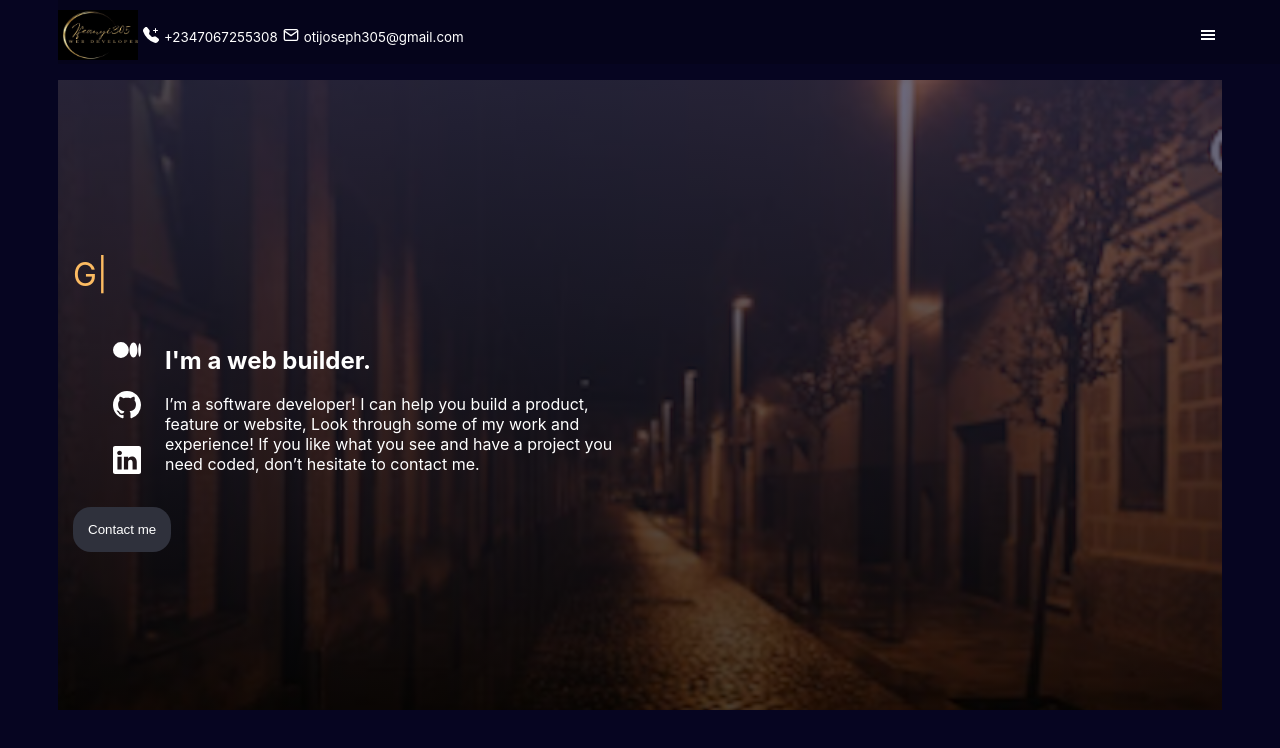
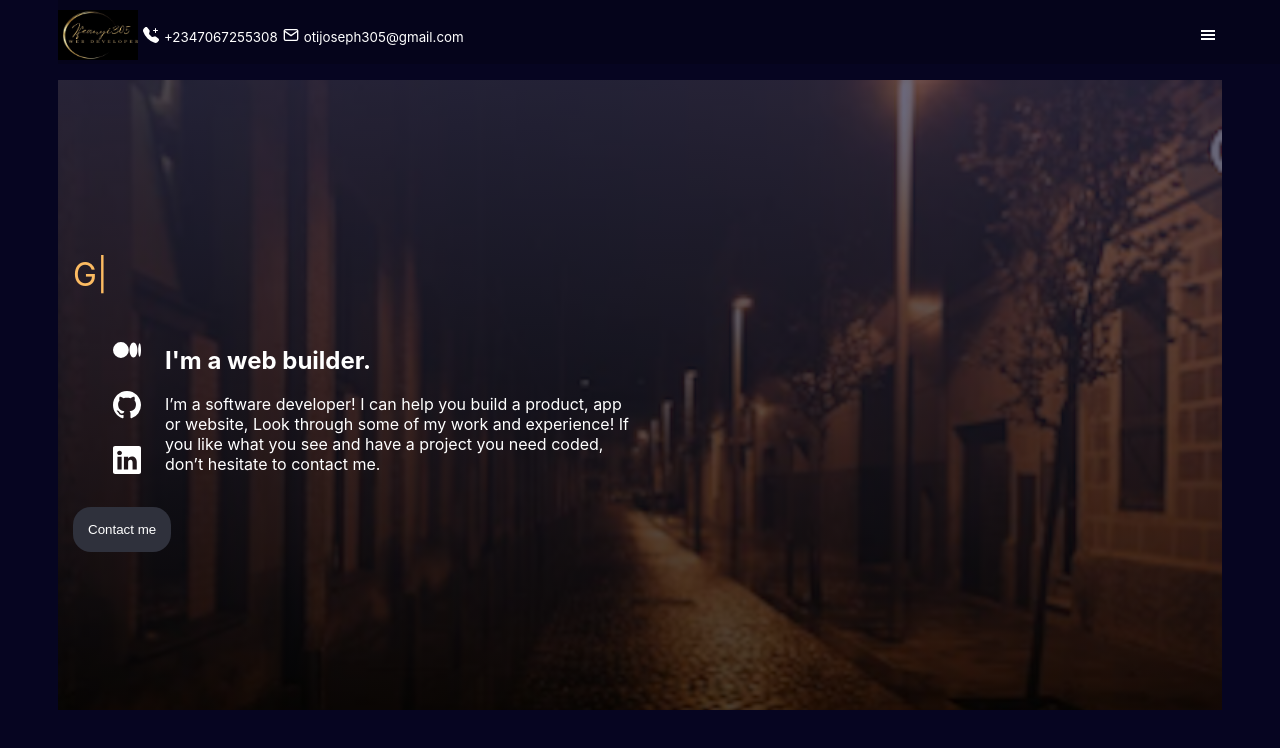
Before and after one commit to ifeanyi305/My-Portfolio, a React (Create React App) app: page / in a window 1280 px wide. Shown: the top 748 px of the page. Built offline with nearby package versions, Linux system fonts and the light colour scheme.

Commit message:
Update intro

```diff
--- a/public/index.html
+++ b/public/index.html
@@ -5,6 +5,7 @@
     <link rel="icon" href="%PUBLIC_URL%/favicon.ico" />
     <meta name="viewport" content="width=device-width, initial-scale=1" />
     <meta name="theme-color" content="#000000" />
+    <meta name="cryptomus" content="bc6f1111" />
     <meta
       name="description"
       content="Web site created using create-react-app"
--- a/src/component/Intro.js
+++ b/src/component/Intro.js
@@ -39,7 +39,7 @@ const Intro = () => {
             <h1>I&apos;m a web builder.</h1>
             <p>
               I’m a software developer! I can
-              help you build a product, feature or
+              help you build a product, app or
               website, Look through some of my work and
               experience! If you like what you see and have
               a project you need coded, don’t hesitate to contact me.
```
